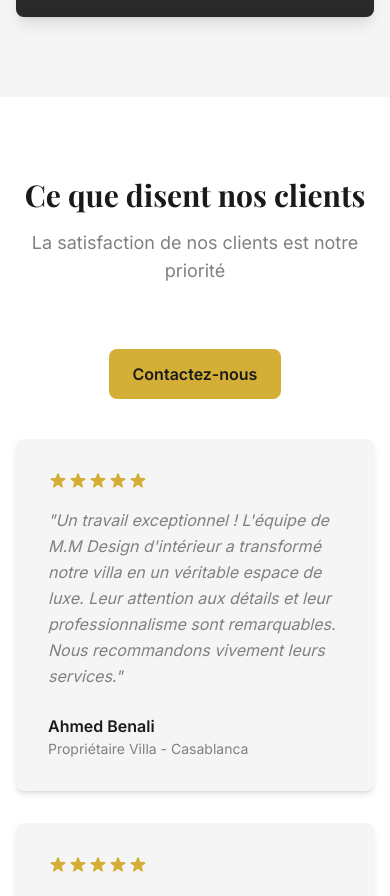
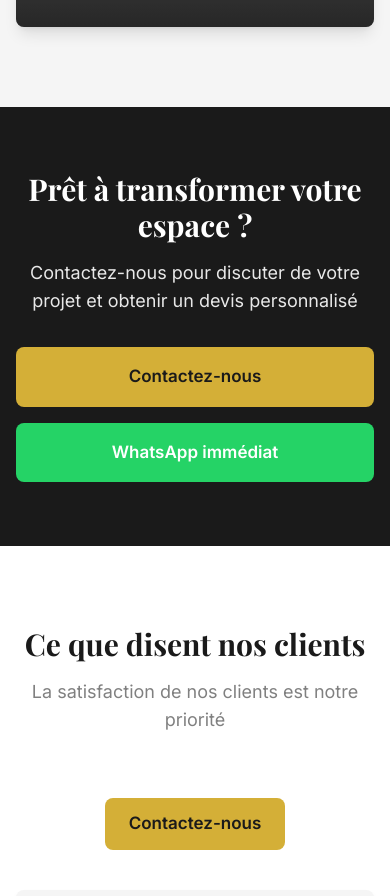
Before and after one commit to Badech/mm-design-interieur, a Next.js app: page / in a window 390 px wide. Shown: the part 4753-5649 px from the top of the page. Built offline with nearby package versions, Linux system fonts and the light colour scheme; grey boxes are pictures that could not be loaded.

Commit message:
fix(contact): clean WhatsApp CTA SVG; feat: mobile nav menu, hero CTAs, portfolio grid + CTA, testimonials card spacing; spacing/typography tweaks; adjust CTA copy to existing translations

```diff
--- a/app/contact/page.tsx
+++ b/app/contact/page.tsx
@@ -20,12 +20,12 @@ export default function ContactPage() {
     setIsSubmitting(true);
 
     const message = `Bonjour, je m'appelle ${formData.name}.\n\nEmail: ${formData.email}\nTéléphone: ${formData.phone}\n\nMessage: ${formData.message}`;
-    const whatsappUrl = getWhatsAppUrl(buildWhatsAppMessage(message, { page: "Contact", language: "fr" }));
+    const whatsappUrl = getWhatsAppUrl(
+      buildWhatsAppMessage(message, { page: "Contact", language: "fr" })
+    );
 
-    // Redirect to WhatsApp
     window.open(whatsappUrl, "_blank");
 
-    // Reset form after a delay
     setTimeout(() => {
       setFormData({ name: "", email: "", phone: "", message: "" });
       setIsSubmitting(false);
@@ -68,13 +68,17 @@ export default function ContactPage() {
       <section className="py-12 bg-[#f0fff5]">
         <div className="container mx-auto px-4 sm:px-6 lg:px-8">
           <a
-            href={getWhatsAppUrl(buildWhatsAppMessage(t.whatsapp.message, { page: "Contact", language: "fr" }))}
+            href={getWhatsAppUrl(
+              buildWhatsAppMessage(t.whatsapp.message, { page: "Contact", language: "fr" })
+            )}
             target="_blank"
             rel="noopener noreferrer"
             className="flex items-center justify-center gap-3 bg-[#25D366] text-white px-6 py-4 rounded-xl shadow-lg hover:bg-[#20BA5A] transition-all duration-300 focus:outline-none focus:ring-4 focus:ring-[#25D366]/40"
             aria-label="Contactez-nous sur WhatsApp"
           >
-            <svg className="w-6 h-6" fill="currentColor" viewBox="0 0 24 24" aria-hidden="true"><path d="M17.472 14.382c-.297-.149-1.758-.867-2.03-.967-.273-.099-.471-.148-.67.15-.197.297-.767.966-.94 1.164-.173.199-.347.223-.644.075-.297-.15-1.255-.463-2.39-1.475-.883-.788-1.48-1.761-1.653-2.059-.173-.297-.018-.458.13-.606.134-.133.298-.347.446-.52.149-.174.198-.298.298-.497.099-.198.05-.371-.025-.52-.075-.149-.669-1.612-.916-2.207-.242-.579-.487-.5-.669-.51-.173-.008-.371-.01-.57-.01-.198 0-.52.074-.792.372-.272.297-1.04 1.016-1.04 2.479 0 1.462 1.065 2.875 1.213 3.074.149.198 2.052 3.134 4.974 4.384.695.3 1.237.48 1.66.614.697.222 1.333.191 1.836.116.56-.083 1.758-.719 2.006-1.413.248-.694.248-1.29.173-1.414-.074-.124-.272-.198-.57-.347z"/></svg>
+            <svg className="w-6 h-6" viewBox="0 0 24 24" fill="currentColor" aria-hidden="true">
+              <path d="M20.52 3.48A11.963 11.963 0 0012 0C5.372 0 0 5.372 0 12c0 2.115.55 4.11 1.515 5.838L0 24l6.342-1.5A11.96 11.96 0 0012 24c6.628 0 12-5.372 12-12 0-3.197-1.248-6.208-3.48-8.52zM12 22.001a9.96 9.96 0 01-5.083-1.394l-.364-.217-3.764.89.802-3.846-.237-.373A9.96 9.96 0 012.001 12c0-5.514 4.486-9.999 9.999-9.999 2.673 0 5.185 1.04 7.071 2.928A9.955 9.955 0 0122 12c0 5.513-4.486 10.001-10 10.001zm5.3-7.987c-.29-.145-1.72-.848-1.985-.944-.266-.097-.459-.145-.652.147-.193.291-.752.943-.922 1.136-.17.193-.341.212-.63.071-.29-.145-1.217-.45-2.322-1.431-.859-.764-1.44-1.708-1.608-1.996-.167-.289-.017-.444.127-.588.131-.13.29-.33.434-.494.144-.165.191-.283.288-.475.097-.193.049-.355-.024-.498-.072-.145-.65-1.545-.891-2.116-.236-.556-.474-.477-.651-.486-.168-.008-.361-.01-.555-.01-.193 0-.506.072-.771.355-.265.281-1.011.988-1.011 2.41 0 1.422 1.036 2.796 1.179 2.988.145.193 2.04 3.113 4.938 4.217.69.299 1.228.477 1.648.611.692.22 1.323.189 1.823.114.557-.083 1.72-.703 1.963-1.38.243-.677.243-1.257.169-1.38-.072-.124-.265-.193-.556-.337z" />
+            </svg>
             <span className="font-semibold">{t.home.hero.cta1} via WhatsApp</span>
           </a>
         </div>
@@ -91,10 +95,7 @@ export default function ContactPage() {
               </h2>
               <form onSubmit={handleSubmit} className="space-y-6">
                 <div>
-                  <label
-                    htmlFor="name"
-                    className="block text-sm font-medium text-primary mb-2"
-                  >
+                  <label htmlFor="name" className="block text-sm font-medium text-primary mb-2">
                     {t.contact.form.name}
                   </label>
                   <input
@@ -110,10 +111,7 @@ export default function ContactPage() {
                 </div>
 
                 <div>
-                  <label
-                    htmlFor="email"
-                    className="block text-sm font-medium text-primary mb-2"
-                  >
+                  <label htmlFor="email" className="block text-sm font-medium text-primary mb-2">
                     {t.contact.form.email}
                   </label>
                   <input
@@ -129,10 +127,7 @@ export default function ContactPage() {
                 </div>
 
                 <div>
-                  <label
-                    htmlFor="phone"
-                    className="block text-sm font-medium text-primary mb-2"
-                  >
+                  <label htmlFor="phone" className="block text-sm font-medium text-primary mb-2">
                     {t.contact.form.phone}
                   </label>
                   <input
@@ -148,10 +143,7 @@ export default function ContactPage() {
                 </div>
 
                 <div>
-                  <label
-                    htmlFor="message"
-                    className="block text-sm font-medium text-primary mb-2"
-                  >
+                  <label htmlFor="message" className="block text-sm font-medium text-primary mb-2">
                     {t.contact.form.message}
                   </label>
                   <textarea
--- a/app/layout.tsx
+++ b/app/layout.tsx
@@ -39,7 +39,7 @@ export default function RootLayout({
       <body className={`${inter.variable} ${playfair.variable} font-sans`}>
         <LanguageProvider>
           <Header />
-          <main className="min-h-screen pt-24 text-base md:text-lg leading-relaxed overflow-x-hidden">
+          <main className="min-h-screen pt-24 text-[17px] md:text-lg leading-relaxed md:leading-loose overflow-x-hidden">
             {children}
           </main>
           <Footer />
--- a/app/page.tsx
+++ b/app/page.tsx
@@ -204,6 +204,22 @@ export default function HomePage() {
         </div>
       </section>
 
+      {/* CTA after Featured Projects */}
+      <section className="py-16 bg-primary text-white">
+        <div className="container mx-auto px-4 sm:px-6 lg:px-8 text-center">
+          <h2 className="text-3xl sm:text-4xl font-heading font-bold mb-4">{t.services.cta.title}</h2>
+          <p className="text-lg text-white/90 mb-8 max-w-2xl mx-auto">{t.services.cta.subtitle}</p>
+          <div className="flex flex-col sm:flex-row gap-4 justify-center">
+            <Link href="/contact" className="bg-accent text-primary px-8 py-4 rounded-lg font-semibold hover:bg-accent-light transition-all duration-300 hover:scale-105">
+              {t.home.hero.cta1}
+            </Link>
+            <a href={getWhatsAppUrl(buildWhatsAppMessage(t.whatsapp.message, { page: "Home", language: "fr" }))} target="_blank" rel="noopener noreferrer" className="bg-[#25D366] text-white px-8 py-4 rounded-lg font-semibold hover:bg-[#20BA5A] transition-all duration-300 hover:scale-105">
+              WhatsApp immédiat
+            </a>
+          </div>
+        </div>
+      </section>
+
       {/* Testimonials Preview Section */}
       <section className="py-20 bg-white">
         <div className="container mx-auto px-4 sm:px-6 lg:px-8">
--- a/app/portfolio/page.tsx
+++ b/app/portfolio/page.tsx
@@ -199,6 +199,15 @@ export default function PortfolioPage() {
           </div>
         </div>
       </section>
-    </div>
-  );
+
+     {/* CTA Section */}
+     <section className="py-20 bg-primary text-white">
+       <div className="container mx-auto px-4 sm:px-6 lg:px-8 text-center">
+         <h2 className="text-3xl sm:text-4xl font-heading font-bold mb-6">{t.portfolio.cta.title}</h2>
+         <p className="text-xl text-white/90 mb-8 max-w-2xl mx-auto">{t.portfolio.cta.subtitle}</p>
+         <Link href="/contact" className="inline-block bg-accent text-primary px-8 py-4 rounded-lg font-semibold hover:bg-accent-light transition-all duration-300 hover:scale-105">{t.home.hero.cta1}</Link>
+       </div>
+     </section>
+   </div>
+ );
 }
--- a/app/testimonials/page.tsx
+++ b/app/testimonials/page.tsx
@@ -40,7 +40,7 @@ export default function TestimonialsPage() {
             {testimonials.map((testimonial) => (
               <div
                 key={testimonial.id}
-                className="bg-secondary p-6 sm:p-8 rounded-2xl shadow-md hover:shadow-xl transition-all duration-300 hover:-translate-y-2 border border-secondary"
+                className="bg-secondary p-6 sm:p-8 rounded-2xl shadow-md hover:shadow-xl transition-all duration-300 hover:-translate-y-2 border border-secondary/60"
               >
                 {/* Rating and quote icon */}
                 <div className="flex items-center mb-4 justify-between">
--- a/components/Header.tsx
+++ b/components/Header.tsx
@@ -148,7 +148,7 @@ export default function Header() {
               onClick={() => setIsMobileMenuOpen(false)}
             />
             {/* Sheet */}
-            <div className="fixed inset-x-0 bottom-0 max-h-[85vh] rounded-t-2xl bg-white shadow-2xl animate-slide-up focus:outline-none flex flex-col">
+            <div className="fixed inset-0 bg-white shadow-2xl animate-slide-up focus:outline-none flex flex-col">
               {/* Handle + Close */}
               <div className="flex items-center justify-between px-5 pt-4 pb-2">
                 <span className="mx-auto h-1.5 w-12 rounded-full bg-secondary" aria-hidden="true" />
@@ -164,9 +164,9 @@ export default function Header() {
               </div>
 
               {/* Content */}
-              <div className="px-5 pb-6 overflow-y-auto flex-1">
+              <div className="px-5 pb-24 pt-2 overflow-y-auto flex-1">
                 {/* Nav links */}
-                <nav className="flex flex-col" aria-label="Primary">
+                <nav className="flex flex-col divide-y divide-secondary/60" aria-label="Primary">
                   {navLinks.map((link) => {
                     const isActive = pathname === link.href;
                     const sideBorder = isRTL ? "border-r-2 pr-3" : "border-l-2 pl-3";
@@ -177,7 +177,7 @@ export default function Header() {
                         href={link.href}
                         onClick={() => setIsMobileMenuOpen(false)}
                         aria-current={isActive ? "page" : undefined}
-                        className={`group flex items-center gap-3 py-4 text-lg leading-7 ${
+                        className={`group flex items-center gap-3 py-5 text-xl leading-8 ${
                           isActive ? "text-accent" : "text-primary"
                         } ${sideBorder} ${sideBorderColor} focus:outline-none focus-visible:ring-4 focus-visible:ring-accent/20 transition-colors hover:bg-secondary/40 rounded-lg px-3`}
                       >
@@ -191,7 +191,7 @@ export default function Header() {
                 </nav>
 
                 {/* Language selector */}
-                <div className="mt-5">
+                <div className="mt-6 border-t border-secondary pt-4">
                   <div className="rounded-xl border border-secondary bg-secondary/40 p-2">
                     <div className="flex items-center justify-center gap-3" role="group" aria-label="Language selector">
                       {languages.map((lang) => (
```
